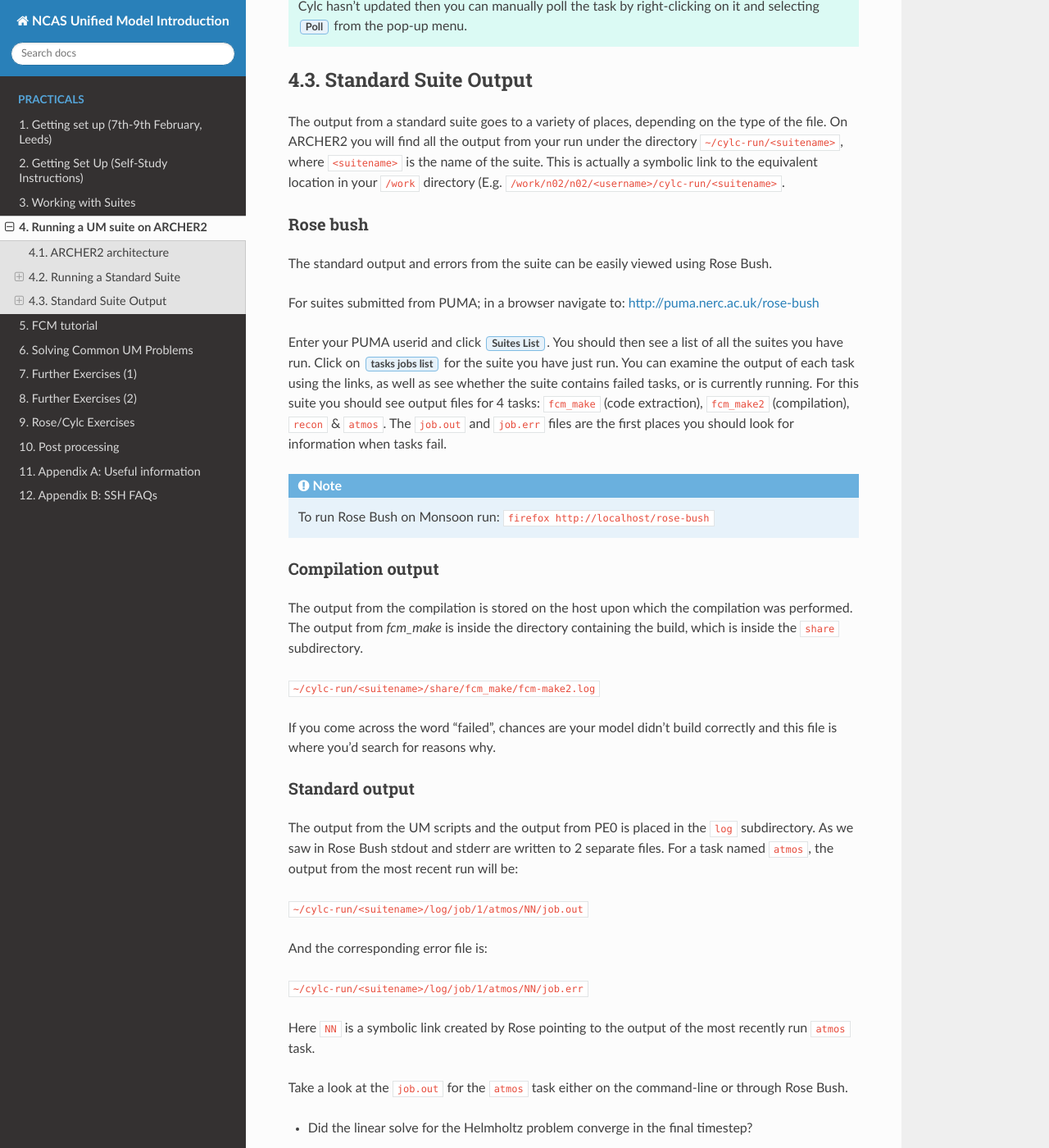
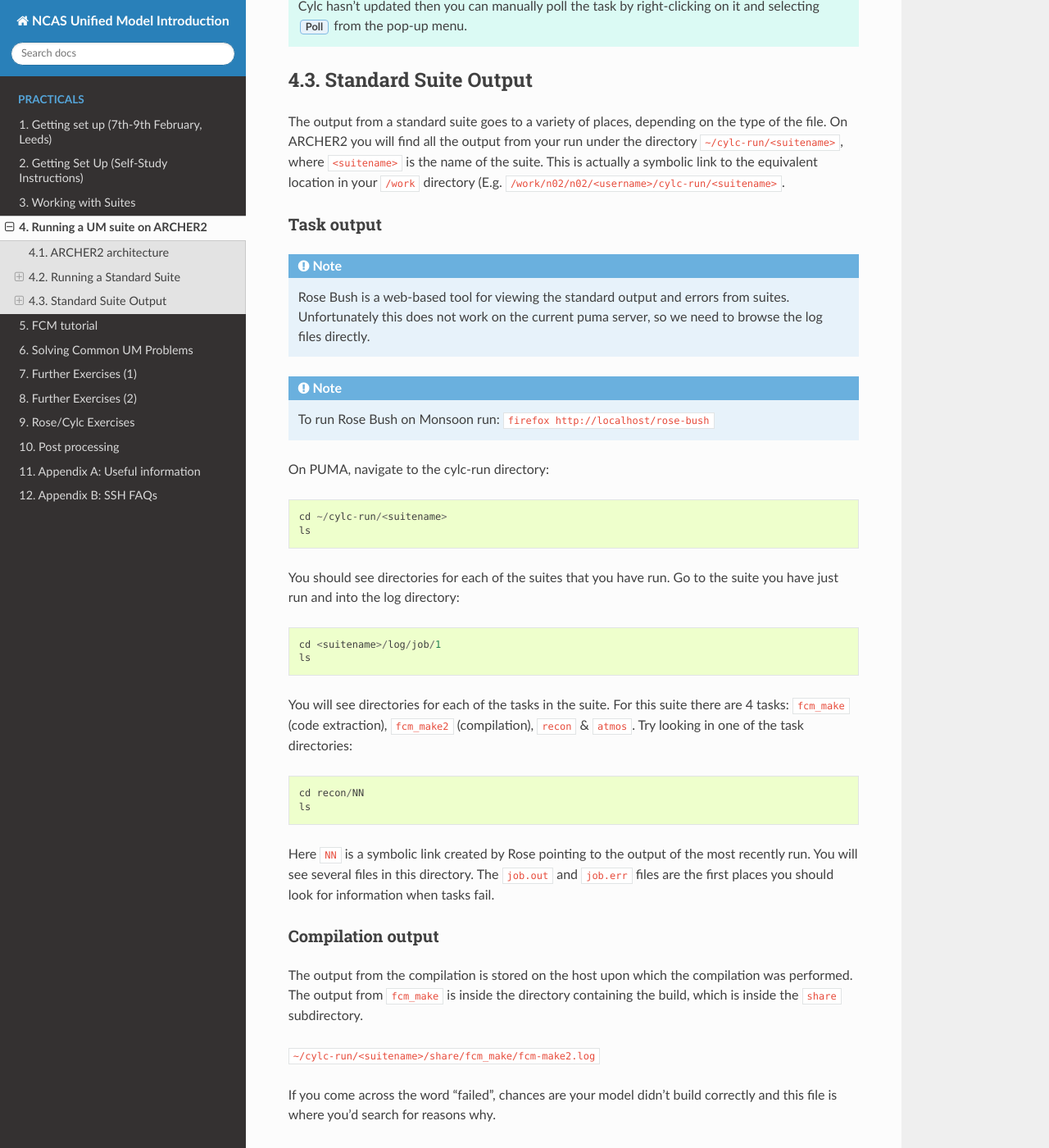
Before and after one commit to NCAS-CMS/um-training, a Sphinx documentation site: the page built from practicals/source/running.rst, in a window 1280 px wide and 1400 px high, scrolled down 2822 px. Shown: the whole window at 82% size. Built offline with Sphinx 7.4.7 and the Read the Docs theme 2.0.0, drawn with Linux system fonts in a browser that asks for light colours; some of the changed text lies outside the part shown.

Commit message:
Corrections to setup and removal of rose bush comments. (#16)
* Fix pumanew address and ssh config.

* Revise log file section with no rose bush.

* Minor changes.

* Fix up formatting

---------

Co-authored-by: Annette Osprey <4313200+aosprey@users.noreply.github.com>

````diff
--- a/practicals/source/fcm-tutorial.rst
+++ b/practicals/source/fcm-tutorial.rst
@@ -137,7 +137,7 @@ or by a shorter way:
 
 **Changing code**
 
-Back in the work area directory you created at the beginning of branch creation you should now see that a new directory has appeared and that it is named the same as your branch.  This is your *working copy*. `cd` into this directory and explore the code structure to familiarise yourself with how the code is structured.
+Back in the work area directory you created at the beginning of branch creation you should now see that a new directory has appeared and that it is named the same as your branch.  This is your *working copy*. ``cd`` into this directory and explore the code structure to familiarise yourself with how the code is structured.
 
 Now make some code changes! Use the following scenario to take you through the basic method of changing, adding and deleting files:
 
@@ -315,7 +315,7 @@ This is because the sample branch and your branch contain modifications to the s
 
 Viewing your changes in Trac
 ^^^^^^^^^^^^^^^^^^^^^^^^^^^^
-Making a change to your branch results in a **changeset** which is basically a record of the changes.  One way of viewing the changeset you have just created is to click on :guilabel:`Timeline` in Trac.  The Timeline view is a sequential record of all events in the repository.  You should see changesets for your original commit to your branch and the subsequent commit after resolving the conflicts near the top.  The changesets are numbered corresponding to the revision of your branch which would have been displayed in the GUI when you did a ``fcm commit`` or ```fcm branch info``.  To see all the details click on the line *'Changeset[xxx]...'* relating to your changeset.  Alternatively, if you enter the number of the changeset "[**xxx**]" into the search box at the top right, it will take you directly to the numbered changeset.  Your changeset should look something like this:
+Making a change to your branch results in a **changeset** which is basically a record of the changes.  One way of viewing the changeset you have just created is to click on :guilabel:`Timeline` in Trac.  The Timeline view is a sequential record of all events in the repository.  Near the top, you should see changesets for the creation of your branch, and the subsequent commit for the code changes you made.  The changesets are numbered corresponding to the revision of your branch which would have been displayed in the GUI when you did a ``fcm commit`` or ```fcm branch info``.  To see all the details click on the line *'Changeset[xxx]...'* relating to your changeset.  Alternatively, if you enter the number of the changeset "[**xxx**]" into the search box at the top right, it will take you directly to the numbered changeset.  Your changeset should look something like this:
 
 .. image:: /images/fcm_changeset.png
    :height: 591px
--- a/practicals/source/running.rst
+++ b/practicals/source/running.rst
@@ -101,39 +101,55 @@ Standard Suite Output
 
 The output from a standard suite goes to a variety of places, depending on the type of the file.  On ARCHER2 you will find all the output from your run under the directory ``~/cylc-run/<suitename>``, where ``<suitename>`` is the name of the suite. This is actually a symbolic link to the equivalent location in your ``/work`` directory (E.g. ``/work/n02/n02/<username>/cylc-run/<suitename>``.
 
-Rose bush
-^^^^^^^^^
-The standard output and errors from the suite can be easily viewed using Rose Bush.
+Task output
+^^^^^^^^^^^
 
-For suites submitted from PUMA; in a browser navigate to: http://puma.nerc.ac.uk/rose-bush
-
-Enter your PUMA userid and click :guilabel:`Suites List`.  You should then see a list of all the suites you have run.  Click on :guilabel:`tasks jobs list` for the suite you have just run. You can examine the output of each task using the links, as well as see whether the suite contains failed tasks, or is currently running.  For this suite you should see output files for 4 tasks: ``fcm_make`` (code extraction), ``fcm_make2`` (compilation), ``recon`` & ``atmos``. The ``job.out`` and ``job.err`` files are the first places you should look for information when tasks fail.
+.. note:: Rose Bush is a web-based tool for viewing the standard output and errors from suites. Unfortunately this does not work on the current puma server, so we need to browse the log files directly.
 
 .. note:: To run Rose Bush on Monsoon run: ``firefox http://localhost/rose-bush``
 
+On PUMA, navigate to the cylc-run directory: ::
+
+  cd ~/cylc-run/<suitename>
+  ls
+
+You should see directories for each of the suites that you have run. Go to the suite you have just run and into the log directory: ::
+
+  cd <suitename>/log/job/1
+  ls
+
+You will see directories for each of the tasks in the suite. For this suite there are 4 tasks: ``fcm_make`` (code extraction), ``fcm_make2`` (compilation), ``recon`` & ``atmos``. Try looking in one of the task directories: ::
+
+  cd recon/NN
+  ls
+
+Here ``NN`` is a symbolic link created by Rose pointing to the output of the most recently run. You will see several files in this directory. The ``job.out`` and ``job.err`` files are the first places you should look for information when tasks fail.
+
+..
+  Rose bush
+  ^^^^^^^^^
+
+  The standard output and errors from the suite can be easily viewed using Rose Bush.
+
+  For suites submitted from PUMA; in a browser navigate to: http://puma.nerc.ac.uk/rose-bush
+
+  Enter your PUMA userid and click :guilabel:`Suites List`.  You should then see a list of all the suites you have run.  Click on :guilabel:`tasks jobs list` for the suite you have just run. You can examine the output of each task using the links, as well as see whether the suite contains failed tasks, or is currently running.  For this suite you should see output files for 4 tasks: ``fcm_make`` (code extraction), ``fcm_make2`` (compilation), ``recon`` & ``atmos``. The ``job.out`` and ``job.err`` files are the first places you should look for information when tasks fail.
+
 Compilation output
 ^^^^^^^^^^^^^^^^^^
-The output from the compilation is stored on the host upon which the compilation was performed.  The output from `fcm_make` is inside the directory containing the build, which is inside the ``share`` subdirectory.
+The output from the compilation is stored on the host upon which the compilation was performed.  The output from ``fcm_make`` is inside the directory containing the build, which is inside the ``share`` subdirectory.
 
 ``~/cylc-run/<suitename>/share/fcm_make/fcm-make2.log``
 
 If you come across the word "failed", chances are your model didn't build correctly and this file is where you'd search for reasons why.
 
-Standard output
-^^^^^^^^^^^^^^^
-The output from the UM scripts and the output from PE0 is placed in the ``log`` subdirectory. As we saw in Rose Bush stdout and stderr are written to 2 separate files. For a task named ``atmos``, the output from the most recent run will be:
+UM standard output
+^^^^^^^^^^^^^^^^^^
+The output from the UM scripts and the output from PE0 of the model are written to the ``job.out`` and ``job.err`` files for that task. Take a look at the ``job.out`` for the ``atmos`` task, by opening the following file:
 
 ``~/cylc-run/<suitename>/log/job/1/atmos/NN/job.out``
 
-And the corresponding error file is:
-
-``~/cylc-run/<suitename>/log/job/1/atmos/NN/job.err``
-
-Here ``NN`` is a symbolic link created by Rose pointing to the output of the most recently run ``atmos`` task.
-
-Take a look at the ``job.out`` for the ``atmos`` task either on the command-line or through Rose Bush.
-
-* Did the linear solve for the Helmholtz problem converge in the final timestep?
+* Did the linear solver for the Helmholtz problem converge in the final timestep?
 
 .. admonition::  Job Accounting
 
````
Also changed, not shown: other parts of practicals/source/fcm-tutorial.rst (+1 -1 lines), practicals/source/getting-setup-selfstudy.rst (+10 -10 lines), practicals/source/getting-setup.rst (+10 -10 lines), 1 other file.
